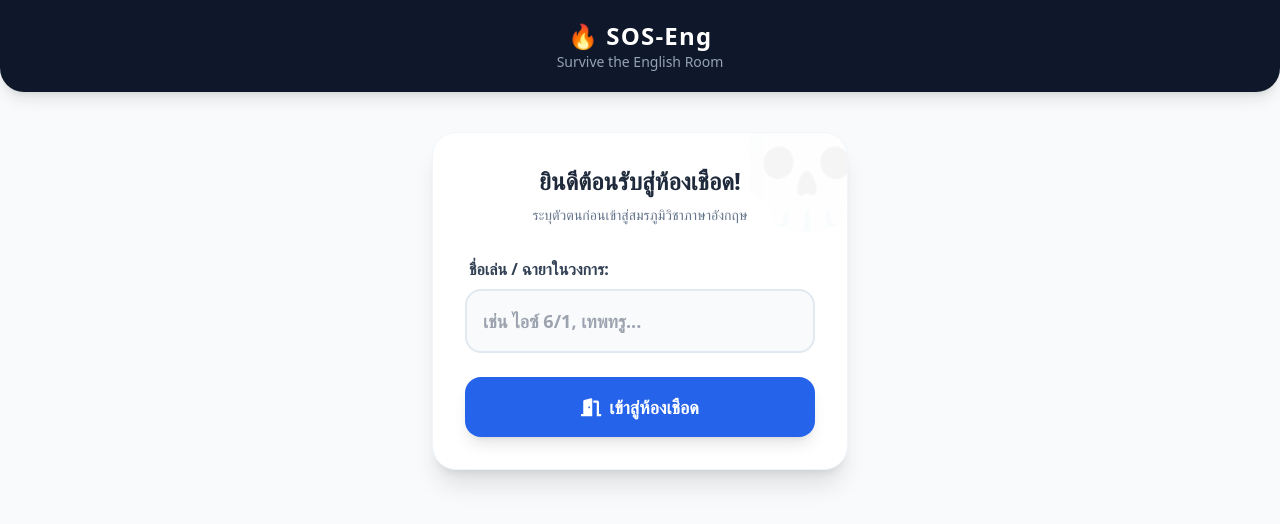
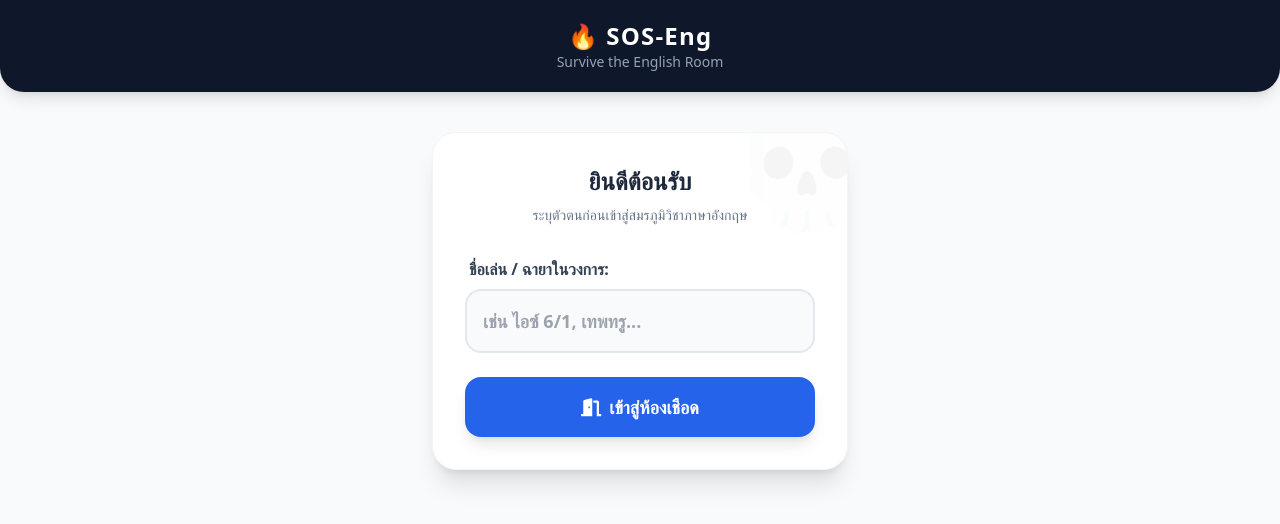
Before and after one commit to rthanantha-beep/SOS-Eng, a plain HTML site: page index.html in a window 1280 px wide. Drawn offline with nearby package versions, Linux system fonts and the light colour scheme.

Commit message:
Update index.html

```diff
--- a/index.html
+++ b/index.html
@@ -28,7 +28,7 @@
     <div class="bg-white p-8 rounded-3xl shadow-xl border border-slate-100 text-center relative overflow-hidden">
       <div class="absolute -top-10 -right-10 text-9xl opacity-5">💀</div>
 
-      <h2 class="text-2xl font-black text-slate-800 mb-2">ยินดีต้อนรับสู่ห้องเชือด!</h2>
+      <h2 class="text-2xl font-black text-slate-800 mb-2">ยินดีต้อนรับ</h2>
       <p class="text-slate-500 mb-8 text-sm">ระบุตัวตนก่อนเข้าสู่สมรภูมิวิชาภาษาอังกฤษ</p>
 
       <div class="text-left mb-6">
```
